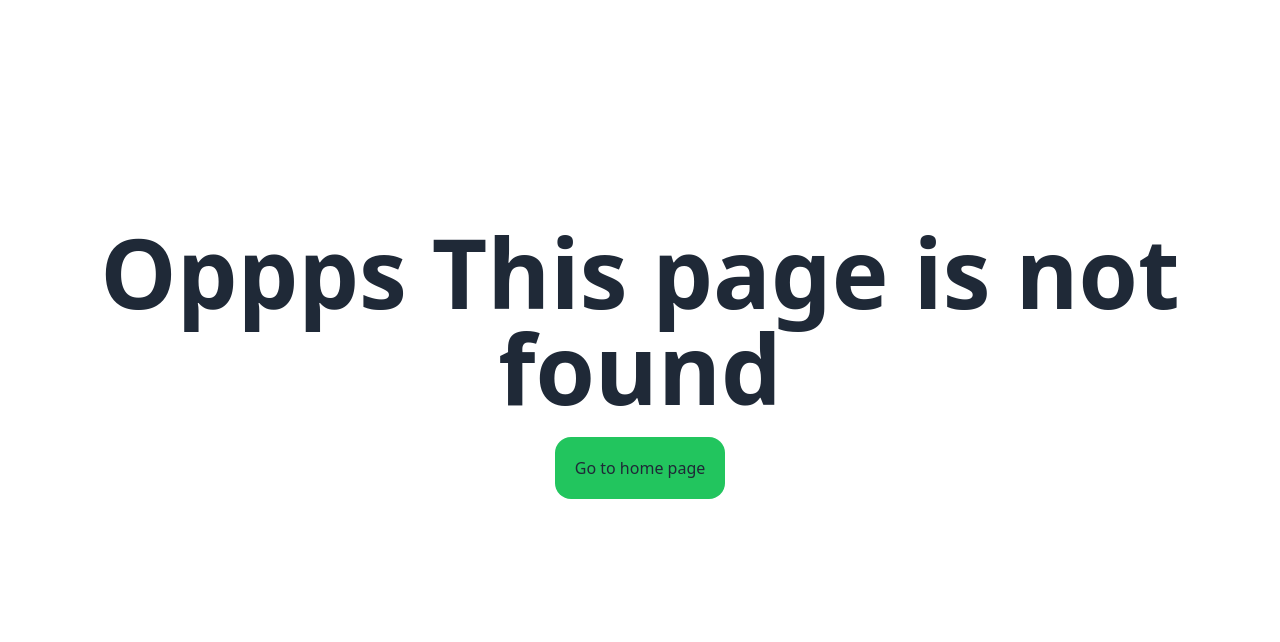
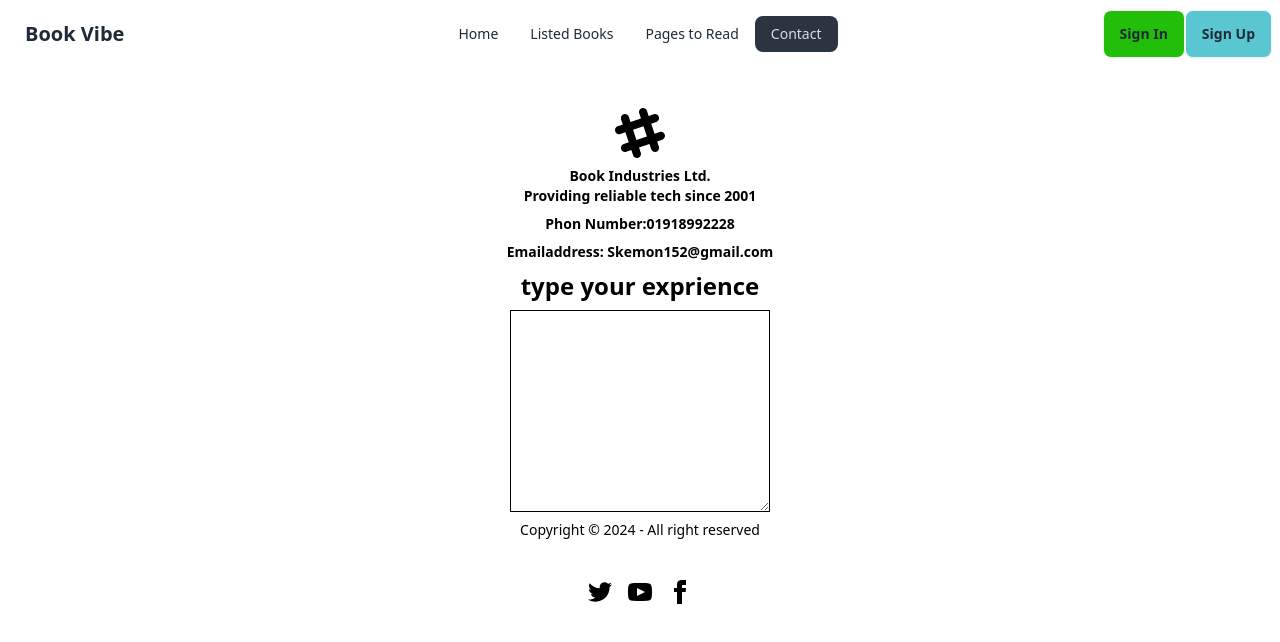
Before and after one commit to emon00007/Book-Vibe-Review, a React (Vite) app: page /Contact in a window 1280 px wide. Before the commit this address had no page. Shown: the top 642 px of the page. Built offline with nearby package versions, Linux system fonts and the light colour scheme.

Commit message:
extra 1 component complete

```diff
--- a/public/book.json
+++ b/public/book.json
@@ -24,7 +24,7 @@
         "review": "Poignant exploration of racial injustice. Atticus Finch's moral integrity and Scout's innocence add depth to this enduring masterpiece.",
         "totalPages": 336,
         "rating": 4.8,
-        "category": "Social Justice",
+        "category": "Science_Fiction",
         "tags": [
 
             "Social Justice",
@@ -75,7 +75,7 @@
         "review":"Absurd journey through space and time. Adams' wit and imagination shine, crafting a hilarious adventure that satirizes human nature and cosmic absurdity.",
         "totalPages": 224,
         "rating": 4.6,
-        "category": "Science Fiction",
+        "category": "Science_Fiction",
         "tags": [
 
             "Adventure",
@@ -109,7 +109,7 @@
         "review":"Captivating introduction to magical world. Rowling's storytelling prowess and imaginative world-building make this a beloved classic for all ages.",
         "totalPages": 432,
         "rating": 4.7,
-        "category": "Classic Literature",
+        "category": "Science_Fiction",
         "tags": [
             "Romance",
             "Social Commentary"
--- a/src/Component/BookDetails/BookDetails.jsx
+++ b/src/Component/BookDetails/BookDetails.jsx
@@ -48,7 +48,7 @@
     return (
         <div className="hero min-h-screen bg-base-200">
             <div className="hero-content flex-col lg:flex-row">
-                <img src={image} className="w-96 rounded-lg shadow-2xl" />
+                <img src={image} className="md:w-96 rounded-lg shadow-2xl" />
                 <div className="md:p-20">
                     <h1 className="text-5xl font-bold ">{bookName}</h1>
                     <h3>By:{author}</h3>
@@ -56,7 +56,7 @@
                     <h3 className="text-2xl">{category}</h3>
                     <hr className="border-[1px]  border-black my-2" />
                     <p className="py-4">Review:{review}</p>
-                    <div className=" flex gap-2"><span className="text-2xl ">Tags</span><div className="grid grid-cols-2 gap-10 ">
+                    <div className=" flex gap-2"><span className="text-2xl ">Tags</span><div className="grid grid-cols-2  gap-10 ">
                         {
                             tags.map((tag, index) => (
                                 <div key={index} ><p className="bg-gray-200 p-1 px-5 rounded-xl">{tag}</p></div>
@@ -70,8 +70,8 @@
                     <p>Rating:<span>{rating}</span></p>
 
                     <div className="flex gap-20">
-                        <button onClick={handelAddRead } className="btn btn-primary">Read</button>
-                        <button onClick={handelAddWishlist} className="btn btn-primary">Wishlist</button>
+                        <button onClick={handelAddRead } className="btn btn-ghost px-5 border border-black">Read</button>
+                        <button onClick={handelAddWishlist} className="btn bg-[#50B1C9] px-5 text-white">Wishlist</button>
                         <ToastContainer />
                     </div>
                 </div>
--- a/src/Component/ErrorPage/ErrorPage.jsx
+++ b/src/Component/ErrorPage/ErrorPage.jsx
@@ -3,8 +3,9 @@
 const ErrorPage = () => {
     return (
         <div className="text-center items-center">
-            <h1 className="text-8xl font-bold md:mt-56">Oppps This page is not found</h1>
-            <button className="mt-10 "><Link to="/" className="p-5  bg-green-500 rounded-2xl ">Go to home page </Link></button>
+            <h1 className="text-8xl font-bold text-red-600 md:mt-56">404</h1>
+            <h1 className="text-8xl font-bold ">Oppps This page is not found</h1>
+            <button className="mt-10 "><Link to="/" className="p-5  bg-green-500 rounded-2xl text-white ">Go to home page </Link></button>
         </div>
     );
 };
--- a/src/Component/Footer/Footer.jsx
+++ b/src/Component/Footer/Footer.jsx
@@ -0,0 +1,32 @@
+const Footer = () => {
+    return (
+        <div>
+            <footer className="footer footer-center p-10 text-black">
+  <aside>
+    <svg width="50" height="50" viewBox="0 0 24 24" xmlns="http://www.w3.org/2000/svg" fillRule="evenodd" clipRule="evenodd" className="inline-block fill-current"><path d="M22.672 15.226l-2.432.811.841 2.515c.33 1.019-.209 2.127-1.23 2.456-1.15.325-2.148-.321-2.463-1.226l-.84-2.518-5.013 1.677.84 2.517c.391 1.203-.434 2.542-1.831 2.542-.88 0-1.601-.564-1.86-1.314l-.842-2.516-2.431.809c-1.135.328-2.145-.317-2.463-1.229-.329-1.018.211-2.127 1.231-2.456l2.432-.809-1.621-4.823-2.432.808c-1.355.384-2.558-.59-2.558-1.839 0-.817.509-1.582 1.327-1.846l2.433-.809-.842-2.515c-.33-1.02.211-2.129 1.232-2.458 1.02-.329 2.13.209 2.461 1.229l.842 2.515 5.011-1.677-.839-2.517c-.403-1.238.484-2.553 1.843-2.553.819 0 1.585.509 1.85 1.326l.841 2.517 2.431-.81c1.02-.33 2.131.211 2.461 1.229.332 1.018-.21 2.126-1.23 2.456l-2.433.809 1.622 4.823 2.433-.809c1.242-.401 2.557.484 2.557 1.838 0 .819-.51 1.583-1.328 1.847m-8.992-6.428l-5.01 1.675 1.619 4.828 5.011-1.674-1.62-4.829z"></path></svg>
+    <p className="font-bold">
+      Book Industries Ltd. <br/>Providing reliable tech since 2001
+    </p>
+    <p className="font-bold">
+      Phon Number:01918992228
+    </p>
+    <p className="font-bold">
+      Emailaddress: Skemon152@gmail.com
+    </p>
+    <p className="text-2xl font-bold">type your exprience</p>
+    <textarea className="border border-black" name="" id="" cols="30" rows="10" placeholder="type your exprience"> </textarea>
+    <p>Copyright © 2024 - All right reserved</p>
+  </aside>
+  <nav>
+    <div className="grid grid-flow-col gap-4">
+      <a><svg xmlns="http://www.w3.org/2000/svg" width="24" height="24" viewBox="0 0 24 24" className="fill-current"><path d="M24 4.557c-.883.392-1.832.656-2.828.775 1.017-.609 1.798-1.574 2.165-2.724-.951.564-2.005.974-3.127 1.195-.897-.957-2.178-1.555-3.594-1.555-3.179 0-5.515 2.966-4.797 6.045-4.091-.205-7.719-2.165-10.148-5.144-1.29 2.213-.669 5.108 1.523 6.574-.806-.026-1.566-.247-2.229-.616-.054 2.281 1.581 4.415 3.949 4.89-.693.188-1.452.232-2.224.084.626 1.956 2.444 3.379 4.6 3.419-2.07 1.623-4.678 2.348-7.29 2.04 2.179 1.397 4.768 2.212 7.548 2.212 9.142 0 14.307-7.721 13.995-14.646.962-.695 1.797-1.562 2.457-2.549z"></path></svg></a>
+      <a><svg xmlns="http://www.w3.org/2000/svg" width="24" height="24" viewBox="0 0 24 24" className="fill-current"><path d="M19.615 3.184c-3.604-.246-11.631-.245-15.23 0-3.897.266-4.356 2.62-4.385 8.816.029 6.185.484 8.549 4.385 8.816 3.6.245 11.626.246 15.23 0 3.897-.266 4.356-2.62 4.385-8.816-.029-6.185-.484-8.549-4.385-8.816zm-10.615 12.816v-8l8 3.993-8 4.007z"></path></svg></a>
+      <a><svg xmlns="http://www.w3.org/2000/svg" width="24" height="24" viewBox="0 0 24 24" className="fill-current"><path d="M9 8h-3v4h3v12h5v-12h3.642l.358-4h-4v-1.667c0-.955.192-1.333 1.115-1.333h2.885v-5h-3.808c-3.596 0-5.192 1.583-5.192 4.615v3.385z"></path></svg></a>
+    </div>
+  </nav>
+</footer>
+        </div>
+    );
+};
+
+export default Footer;
--- a/src/Component/Navbar/Navbar.jsx
+++ b/src/Component/Navbar/Navbar.jsx
@@ -5,6 +5,7 @@
     <li><NavLink to="/">Home</NavLink></li>
     <li><NavLink to="/ListedBooks">Listed Books</NavLink ></li>
     <li><NavLink to="/PagesRead">Pages to Read</NavLink ></li>
+    <li><NavLink to="/Contact">Contact</NavLink ></li>
     </>
     return (
         <div className="navbar bg-base-100">
--- a/src/Component/ReadsBooks/ReadsBooks.jsx
+++ b/src/Component/ReadsBooks/ReadsBooks.jsx
@@ -14,7 +14,7 @@
                     <h1 className="text-5xl font-bold">{bookName}</h1>
                     <p > <span className="font-bold">By:</span>  {author}</p>
 
-                    <div className="flex gap-10  items-center">
+                    <div className="flex md:gap-10  gap-2 items-center">
                     <span>Tags:</span>
                     {
                             tags.map((tag, index) => (
@@ -22,15 +22,15 @@
                             ))
                         }
 
-                        <div className="flex gap-4 items-center"><FaLocationDot></FaLocationDot> Year of Publishing: {yearOfPublishing}</div>
+                        <div className="md:flex gap-4 items-center"><FaLocationDot></FaLocationDot> Year of Publishing: {yearOfPublishing}</div>
                     </div>
-                    <div className="flex gap-10  items-center mt-6">
+                    <div className="flex md:gap-10 gap-5 items-center mt-6">
                         <div className="flex gap-2 items-center"> <LiaUserFriendsSolid></LiaUserFriendsSolid>Publisher: {publisher}</div>
                         <div className="flex gap-2 items-center">  <MdOutlineLibraryBooks></MdOutlineLibraryBooks>Page : {totalPages} </div>
                     </div>
 
                     <hr className="border w-full mt-6" />
-                    <div className="flex gap-4  items-center mt-6">
+                    <div className="md:flex  md:gap-10  items-center mt-6">
                         <button className="btn btn-outline btn-secondary rounded-full">Category:{category}</button>
                         <button className="btn btn-outline btn-accent rounded-full">Rating:{rating}</button>
                         <Link to={`/details/${bookId}`}><button className="btn bg-[#23BE0A] text-white rounded-full">View Details</button></Link>
--- a/src/Component/WishList/WishList.jsx
+++ b/src/Component/WishList/WishList.jsx
@@ -16,7 +16,7 @@
                     <h1 className="text-5xl font-bold">{bookName}</h1>
                     <p > <span className="font-bold">By:</span>  {author}</p>
 
-                    <div className="flex gap-10  items-center">
+                    <div className="flex md:gap-10  gap-2 items-center">
                     <span>Tags:</span>
                     {
                             tags.map((tag, index) => (
@@ -24,15 +24,15 @@
                             ))
                         }
 
-                        <div className="flex gap-4 items-center"><FaLocationDot></FaLocationDot> Year of Publishing: {yearOfPublishing}</div>
+                        <div className="md:flex gap-4 items-center"><FaLocationDot></FaLocationDot> Year of Publishing: {yearOfPublishing}</div>
                     </div>
-                    <div className="flex gap-10  items-center mt-6">
+                    <div className="flex md:gap-10 gap-5 items-center mt-6">
                         <div className="flex gap-2 items-center"> <LiaUserFriendsSolid></LiaUserFriendsSolid>Publisher: {publisher}</div>
                         <div className="flex gap-2 items-center">  <MdOutlineLibraryBooks></MdOutlineLibraryBooks>Page : {totalPages} </div>
                     </div>
 
                     <hr className="border w-full mt-6" />
-                    <div className="flex gap-4  items-center mt-6">
+                    <div className="md:flex  md:gap-10  items-center mt-6">
                         <button className="btn btn-outline btn-secondary rounded-full">Category:{category}</button>
                         <button className="btn btn-outline btn-accent rounded-full">Rating:{rating}</button>
                         <Link to={`/details/${bookId}`}><button className="btn bg-[#23BE0A] text-white rounded-full">View Details</button></Link>
--- a/src/main.jsx
+++ b/src/main.jsx
@@ -9,6 +9,7 @@
 import PagesToRead from './Component/PagesToRead/PagesToRead';
 import ErrorPage from './Component/ErrorPage/ErrorPage';
 import BookDetails from './Component/BookDetails/BookDetails';
+import Footer from './Component/Footer/Footer';
 const router = createBrowserRouter([
   {
     path: "/",
@@ -33,6 +34,10 @@
          path:"/details/:id",
          element:<BookDetails></BookDetails>,
          loader:()=>fetch("/book.json")
+      },
+      {
+        path:"/Contact",
+        element:<Footer></Footer>
       }
     ]
   },
```
Also changed, not shown: src/Component/ListedBooks/ListedBooks.jsx (+38 -13 lines).
